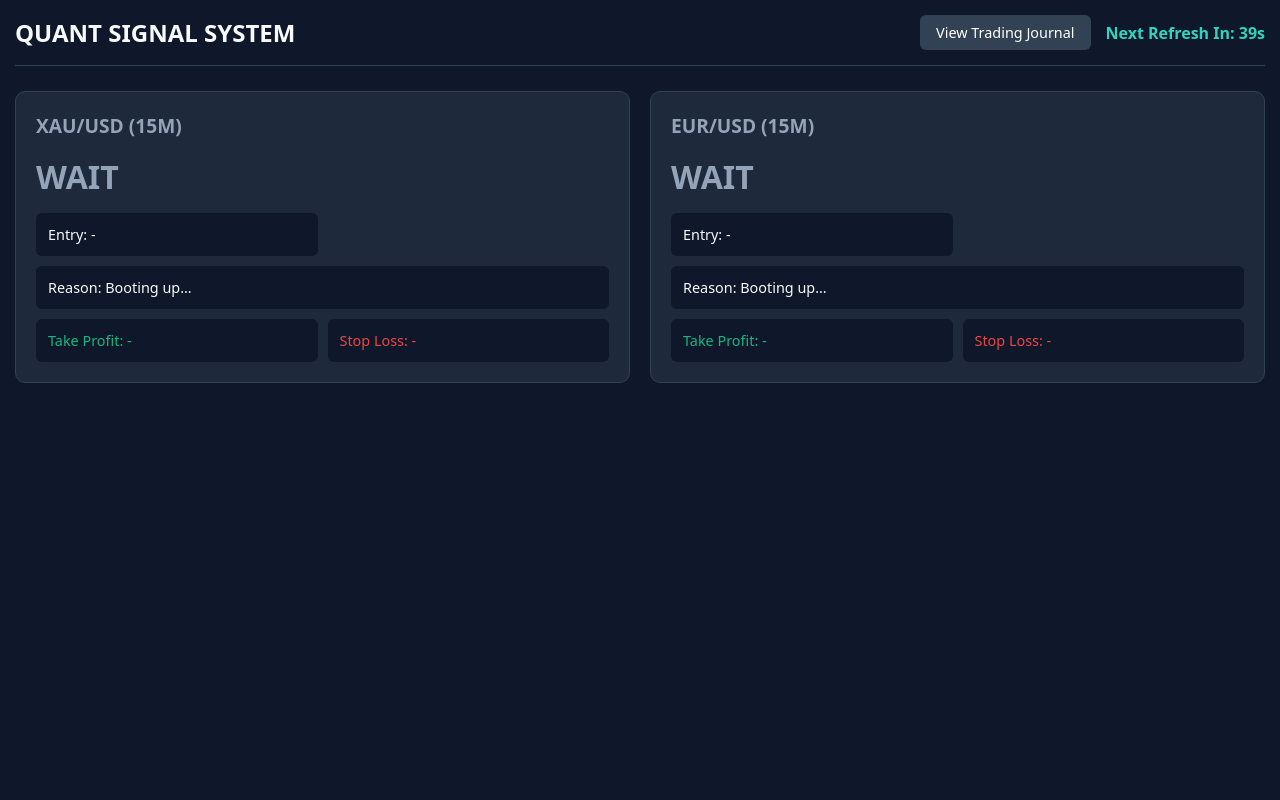
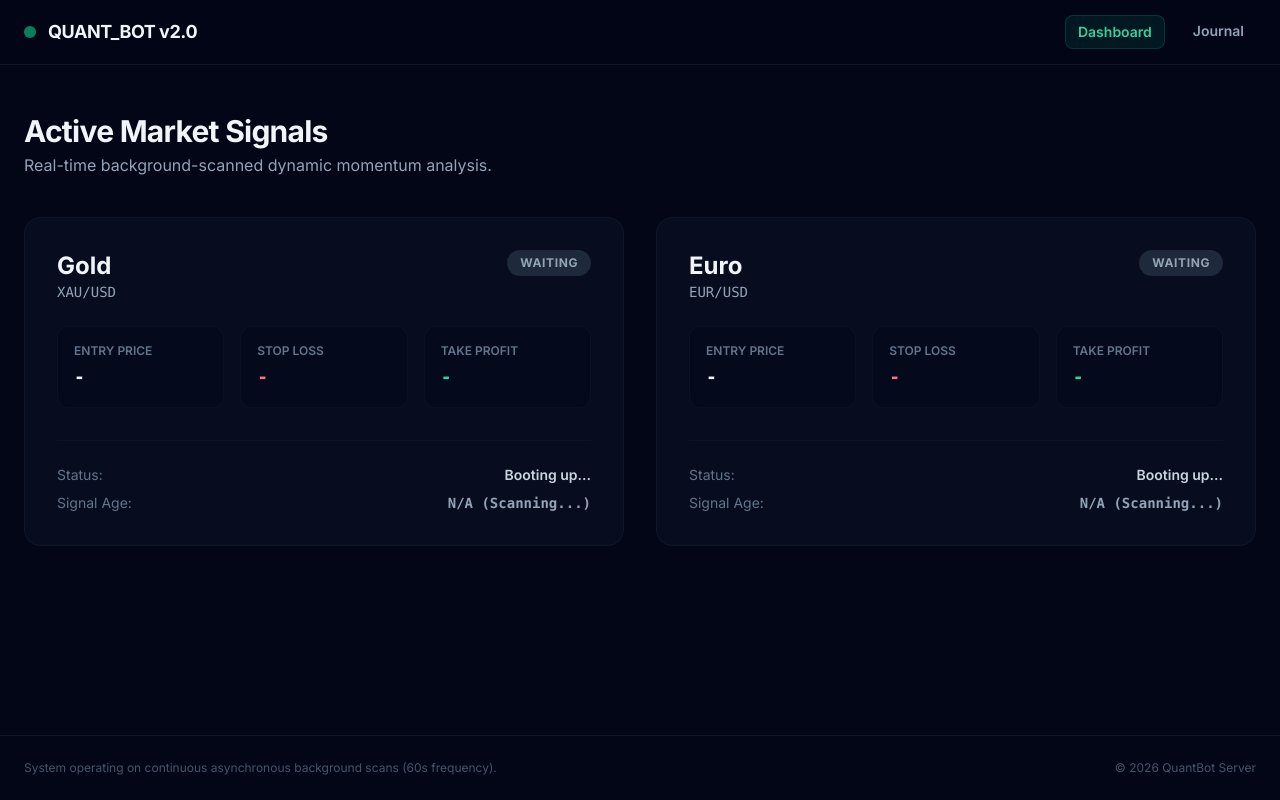
Before and after one commit to chatact135-wq/getmoney, a FastAPI app: page / in a window 1280 px wide. Run offline with FastAPI, Linux system fonts and the light colour scheme; some libraries are stand-ins or nearby versions.

Commit message:
Update index.html update the bg journal and timer

```diff
--- a/templates/index.html
+++ b/templates/index.html
@@ -3,168 +3,202 @@
 <head>
     <meta charset="UTF-8">
     <meta name="viewport" content="width=device-width, initial-scale=1.0">
-    <title>Quant Signal System</title>
+    <title>Intraday Trading Bot Dashboard</title>
+    <script src="https://cdn.tailwindcss.com"></script>
     <style>
-        :root {
-            --bg: #0f172a;
-            --card-bg: #1e293b;
-            --text-main: #f8fafc;
-            --text-muted: #94a3b8;
-            --green: #10b981;
-            --red: #ef4444;
-            --yellow: #fbbf24;
-        }
+        @import url('https://fonts.googleapis.com/css2?family=Inter:wght@300;400;600;700&display=swap');
         body {
-            background-color: var(--bg);
-            color: var(--text-main);
-            font-family: system-ui, -apple-system, sans-serif;
-            margin: 0;
-            padding: 15px;
-        }
-        .header-container {
-            display: flex;
-            justify-content: space-between;
-            align-items: center;
-            margin-bottom: 25px;
-            padding-bottom: 15px;
-            border-bottom: 1px solid #334155;
-            flex-wrap: wrap;
-            gap: 15px;
-        }
-        .header-container h1 { margin: 0; font-size: 1.5rem; }
-        .header-controls { display: flex; align-items: center; gap: 15px; flex-wrap: wrap; }
-        .btn {
-            background-color: #334155;
-            color: white;
-            text-decoration: none;
-            padding: 8px 16px;
-            border-radius: 6px;
-            font-size: 0.9rem;
-            transition: background 0.2s;
-        }
-        .btn:hover { background-color: #475569; }
-        .timer { color: #2dd4bf; font-weight: bold; }
-
-        .grid {
-            display: grid;
-            grid-template-columns: repeat(auto-fit, minmax(300px, 1fr));
-            gap: 20px;
-        }
-        .card {
-            background-color: var(--card-bg);
-            border-radius: 10px;
-            padding: 20px;
-            border: 1px solid #334155;
-        }
-        .card h2 { margin-top: 0; font-size: 1.2rem; color: var(--text-muted); }
-
-        .signal-header {
-            display: flex;
-            justify-content: space-between;
-            align-items: center;
-            margin-bottom: 15px;
-        }
-        .signal-action { font-size: 2rem; font-weight: bold; }
-        .time-ago { font-size: 0.9rem; color: var(--yellow); font-weight: bold; }
-
-        .WAIT { color: var(--text-muted); }
-        .BUY { color: var(--green); }
-        .SELL { color: var(--red); }
-
-        .data-grid { display: grid; grid-template-columns: 1fr 1fr; gap: 10px; }
-        .data-box { background: #0f172a; padding: 12px; border-radius: 6px; font-size: 0.9rem; }
-        .tp { color: var(--green); }
-        .sl { color: var(--red); }
-
-        @media (max-width: 600px) {
-            .header-container { flex-direction: column; align-items: flex-start; }
-            .data-grid { grid-template-columns: 1fr; }
-            .card h2 { font-size: 1.1rem; }
+            font-family: 'Inter', sans-serif;
         }
     </style>
 </head>
-<body>
-    <div class="header-container">
-        <h1>QUANT SIGNAL SYSTEM</h1>
-        <div class="header-controls">
-            <a href="/journal" class="btn">View Trading Journal</a>
-            <div class="timer" id="timerDisplay">Next Refresh In: 45s</div>
+<body class="bg-slate-950 text-slate-100 min-h-screen flex flex-col justify-between">
+
+    <header class="border-b border-slate-900 bg-slate-950/80 backdrop-blur-md sticky top-0 z-50">
+        <div class="max-w-7xl mx-auto px-6 h-16 flex items-center justify-between">
+            <div class="flex items-center gap-3">
+                <span class="w-3 h-3 rounded-full bg-emerald-500 animate-pulse"></span>
+                <h1 class="text-lg font-bold tracking-tight">QUANT_BOT v2.0</h1>
+            </div>
+            <nav class="flex gap-4">
+                <a href="/" class="text-sm font-semibold text-emerald-400 bg-emerald-500/10 px-3 py-1.5 rounded-lg border border-emerald-500/20">Dashboard</a>
+                <a href="/journal" class="text-sm font-semibold text-slate-400 hover:text-white px-3 py-1.5 transition-colors">Journal</a>
+            </nav>
         </div>
-    </div>
+    </header>
 
-    <div class="grid" id="signals-container">
-        <div style="color: var(--text-muted);">Loading live market data...</div>
-    </div>
+    <main class="max-w-7xl mx-auto px-6 py-12 flex-grow w-full">
+        <div class="mb-10">
+            <h2 class="text-3xl font-bold tracking-tight">Active Market Signals</h2>
+            <p class="text-slate-400 mt-1">Real-time background-scanned dynamic momentum analysis.</p>
+        </div>
+
+        <div class="grid grid-cols-1 md:grid-cols-2 gap-8">
+
+            <div id="card-XAU-USD" class="relative overflow-hidden rounded-2xl border border-slate-900 bg-slate-900/40 p-8 transition-all duration-300">
+                <div class="flex justify-between items-start mb-6">
+                    <div>
+                        <h3 class="text-2xl font-bold">Gold</h3>
+                        <p class="text-sm text-slate-400 font-mono">XAU/USD</p>
+                    </div>
+                    <span id="badge-XAU-USD" class="text-xs font-bold uppercase tracking-wider px-3 py-1 rounded-full bg-slate-800 text-slate-400">
+                        Scanning...
+                    </span>
+                </div>
+
+                <div class="grid grid-cols-3 gap-4 mb-8">
+                    <div class="bg-slate-950/40 rounded-xl p-4 border border-slate-900/60">
+                        <p class="text-xs text-slate-500 font-semibold uppercase">Entry Price</p>
+                        <p id="entry-XAU-USD" class="text-lg font-mono font-bold mt-1">-</p>
+                    </div>
+                    <div class="bg-slate-950/40 rounded-xl p-4 border border-slate-900/60">
+                        <p class="text-xs text-slate-500 font-semibold uppercase text-rose-500">Stop Loss</p>
+                        <p id="sl-XAU-USD" class="text-lg font-mono font-bold mt-1 text-rose-400">-</p>
+                    </div>
+                    <div class="bg-slate-950/40 rounded-xl p-4 border border-slate-900/60">
+                        <p class="text-xs text-slate-500 font-semibold uppercase text-emerald-500">Take Profit</p>
+                        <p id="tp-XAU-USD" class="text-lg font-mono font-bold mt-1 text-emerald-400">-</p>
+                    </div>
+                </div>
+
+                <div class="border-t border-slate-900/60 pt-6 flex flex-col gap-2">
+                    <div class="flex justify-between text-sm">
+                        <span class="text-slate-500 font-medium">Status:</span>
+                        <span id="reason-XAU-USD" class="text-slate-300 font-semibold text-right">Awaiting initial background check...</span>
+                    </div>
+                    <div class="flex justify-between text-sm">
+                        <span class="text-slate-500 font-medium">Signal Age:</span>
+                        <span id="time-XAU-USD" class="text-slate-400 font-mono font-semibold">-</span>
+                    </div>
+                </div>
+            </div>
+
+            <div id="card-EUR-USD" class="relative overflow-hidden rounded-2xl border border-slate-900 bg-slate-900/40 p-8 transition-all duration-300">
+                <div class="flex justify-between items-start mb-6">
+                    <div>
+                        <h3 class="text-2xl font-bold">Euro</h3>
+                        <p class="text-sm text-slate-400 font-mono">EUR/USD</p>
+                    </div>
+                    <span id="badge-EUR-USD" class="text-xs font-bold uppercase tracking-wider px-3 py-1 rounded-full bg-slate-800 text-slate-400">
+                        Scanning...
+                    </span>
+                </div>
+
+                <div class="grid grid-cols-3 gap-4 mb-8">
+                    <div class="bg-slate-950/40 rounded-xl p-4 border border-slate-900/60">
+                        <p class="text-xs text-slate-500 font-semibold uppercase">Entry Price</p>
+                        <p id="entry-EUR-USD" class="text-lg font-mono font-bold mt-1">-</p>
+                    </div>
+                    <div class="bg-slate-950/40 rounded-xl p-4 border border-slate-900/60">
+                        <p class="text-xs text-slate-500 font-semibold uppercase text-rose-500">Stop Loss</p>
+                        <p id="sl-EUR-USD" class="text-lg font-mono font-bold mt-1 text-rose-400">-</p>
+                    </div>
+                    <div class="bg-slate-950/40 rounded-xl p-4 border border-slate-900/60">
+                        <p class="text-xs text-slate-500 font-semibold uppercase text-emerald-500">Take Profit</p>
+                        <p id="tp-EUR-USD" class="text-lg font-mono font-bold mt-1 text-emerald-400">-</p>
+                    </div>
+                </div>
+
+                <div class="border-t border-slate-900/60 pt-6 flex flex-col gap-2">
+                    <div class="flex justify-between text-sm">
+                        <span class="text-slate-500 font-medium">Status:</span>
+                        <span id="reason-EUR-USD" class="text-slate-300 font-semibold text-right">Awaiting initial background check...</span>
+                    </div>
+                    <div class="flex justify-between text-sm">
+                        <span class="text-slate-500 font-medium">Signal Age:</span>
+                        <span id="time-EUR-USD" class="text-slate-400 font-mono font-semibold">-</span>
+                    </div>
+                </div>
+            </div>
+
+        </div>
+    </main>
+
+    <footer class="border-t border-slate-900 py-6 bg-slate-950/20">
+        <div class="max-w-7xl mx-auto px-6 flex justify-between items-center text-xs text-slate-600">
+            <p>System operating on continuous asynchronous background scans (60s frequency).</p>
+            <p>&copy; 2026 QuantBot Server</p>
+        </div>
+    </footer>
 
     <script>
-        let countdown = 45;
+        // Dictionary to locally hold dynamic state data
+        let signalState = {};
 
-        async function fetchSignals() {
-            try {
-                const response = await fetch('/api/signals');
-                const data = await response.json();
+        function updateUI() {
+            for (const [pair, signal] of Object.entries(signalState)) {
+                // Formatting pair key for HTML selectors (slashes to hyphens)
+                const safeKey = pair.replace("/", "-");
 
-                const container = document.getElementById('signals-container');
-                container.innerHTML = '';
+                const card = document.getElementById(`card-${safeKey}`);
+                const badge = document.getElementById(`badge-${safeKey}`);
+                const entry = document.getElementById(`entry-${safeKey}`);
+                const sl = document.getElementById(`sl-${safeKey}`);
+                const tp = document.getElementById(`tp-${safeKey}`);
+                const reason = document.getElementById(`reason-${safeKey}`);
+                const timeEl = document.getElementById(`time-${safeKey}`);
 
-                for (const [pair, signal] of Object.entries(data)) {
-                    const card = document.createElement('div');
-                    card.className = 'card';
+                if (!card) continue;
 
-                    let actionClass = signal.action === 'BUY' ? 'BUY' : signal.action === 'SELL' ? 'SELL' : 'WAIT';
+                // 1. Update text values
+                entry.innerText = signal.entry;
+                sl.innerText = signal.sl;
+                tp.innerText = signal.tp;
+                reason.innerText = signal.reason;
 
-                    let timeBadge = '';
-                    if (signal.action !== 'WAIT' && signal.timestamp) {
-                        timeBadge = `<div class="time-ago" data-timestamp="${signal.timestamp}">Triggered: Just now</div>`;
+                // 2. Format Badge and Card highlight based on Action state
+                if (signal.action === "BUY") {
+                    badge.className = "text-xs font-bold uppercase tracking-wider px-3 py-1 rounded-full bg-emerald-500/10 text-emerald-400 border border-emerald-500/20 animate-pulse";
+                    badge.innerText = "BUY";
+                    card.className = "relative overflow-hidden rounded-2xl border border-emerald-500/25 bg-slate-900/40 p-8 shadow-[0_0_20px_rgba(16,185,129,0.05)] transition-all duration-300";
+                } else if (signal.action === "SELL") {
+                    badge.className = "text-xs font-bold uppercase tracking-wider px-3 py-1 rounded-full bg-rose-500/10 text-rose-400 border border-rose-500/20 animate-pulse";
+                    badge.innerText = "SELL";
+                    card.className = "relative overflow-hidden rounded-2xl border border-rose-500/25 bg-slate-900/40 p-8 shadow-[0_0_20px_rgba(239,68,68,0.05)] transition-all duration-300";
+                } else {
+                    badge.className = "text-xs font-bold uppercase tracking-wider px-3 py-1 rounded-full bg-slate-800 text-slate-400 border border-transparent";
+                    badge.innerText = "WAITING";
+                    card.className = "relative overflow-hidden rounded-2xl border border-slate-900 bg-slate-900/40 p-8 transition-all duration-300";
+                }
+
+                // 3. Compute elapsed time locally relative to the background Unix timestamp
+                if (signal.action !== "WAIT" && signal.timestamp > 0) {
+                    const now = Math.floor(Date.now() / 1000); // Current system time in Unix seconds
+                    const diffSeconds = now - signal.timestamp;
+
+                    if (diffSeconds < 0) {
+                        timeEl.innerText = "Just now";
+                    } else if (diffSeconds < 60) {
+                        timeEl.innerText = `${diffSeconds}s ago`;
+                    } else {
+                        const diffMinutes = Math.floor(diffSeconds / 60);
+                        timeEl.innerText = `${diffMinutes}m ago`;
                     }
-
-                    card.innerHTML = `
-                        <h2>${pair} (15M)</h2>
-                        <div class="signal-header">
-                            <div class="signal-action ${actionClass}">${signal.action}</div>
-                            ${timeBadge}
-                        </div>
-                        <div class="data-grid">
-                            <div class="data-box">Entry: ${signal.entry}</div>
-                            <div class="data-box" style="grid-column: span 2;">Reason: ${signal.reason}</div>
-                            <div class="data-box tp">Take Profit: ${signal.tp}</div>
-                            <div class="data-box sl">Stop Loss: ${signal.sl}</div>
-                        </div>
-                    `;
-                    container.appendChild(card);
+                } else {
+                    timeEl.innerText = "N/A (Scanning...)";
                 }
-            } catch (e) {
-                console.error("Fetch error", e);
             }
         }
 
-        setInterval(() => {
-            countdown--;
-            if (countdown <= 0) {
-                countdown = 45;
-                fetchSignals();
-            }
-            document.getElementById('timerDisplay').innerText = `Next Refresh In: ${countdown}s`;
-        }, 1000);
+        // Pull dynamic cached signals from backend background process
+        function fetchSignals() {
+            fetch('/api/signals')
+                .then(response => response.json())
+                .then(data => {
+                    signalState = data;
+                    updateUI();
+                })
+                .catch(error => console.error("Error fetching signal data:", error));
+        }
 
-        setInterval(() => {
-            const now = Math.floor(Date.now() / 1000);
-            document.querySelectorAll('.time-ago').forEach(el => {
-                const ts = parseInt(el.getAttribute('data-timestamp'));
-                if (!ts) return;
+        // Fetch updates immediately on page load
+        fetchSignals();
 
-                const diff = now - ts;
-                if (diff < 60) {
-                    el.innerText = `Triggered: ${diff}s ago`;
-                } else {
-                    const mins = Math.floor(diff / 60);
-                    const secs = diff % 60;
-                    el.innerText = `Triggered: ${mins}m ${secs}s ago`;
-                }
-            });
-        }, 1000);
+        // Check backend cache every 15 seconds to keep the dashboard refreshed
+        setInterval(fetchSignals, 15000);
 
-        fetchSignals();
+        // Run UI recalculations locally every 1 second to make the "s ago" timer count down smoothly
+        setInterval(updateUI, 1000);
     </script>
 </body>
 </html>
```
